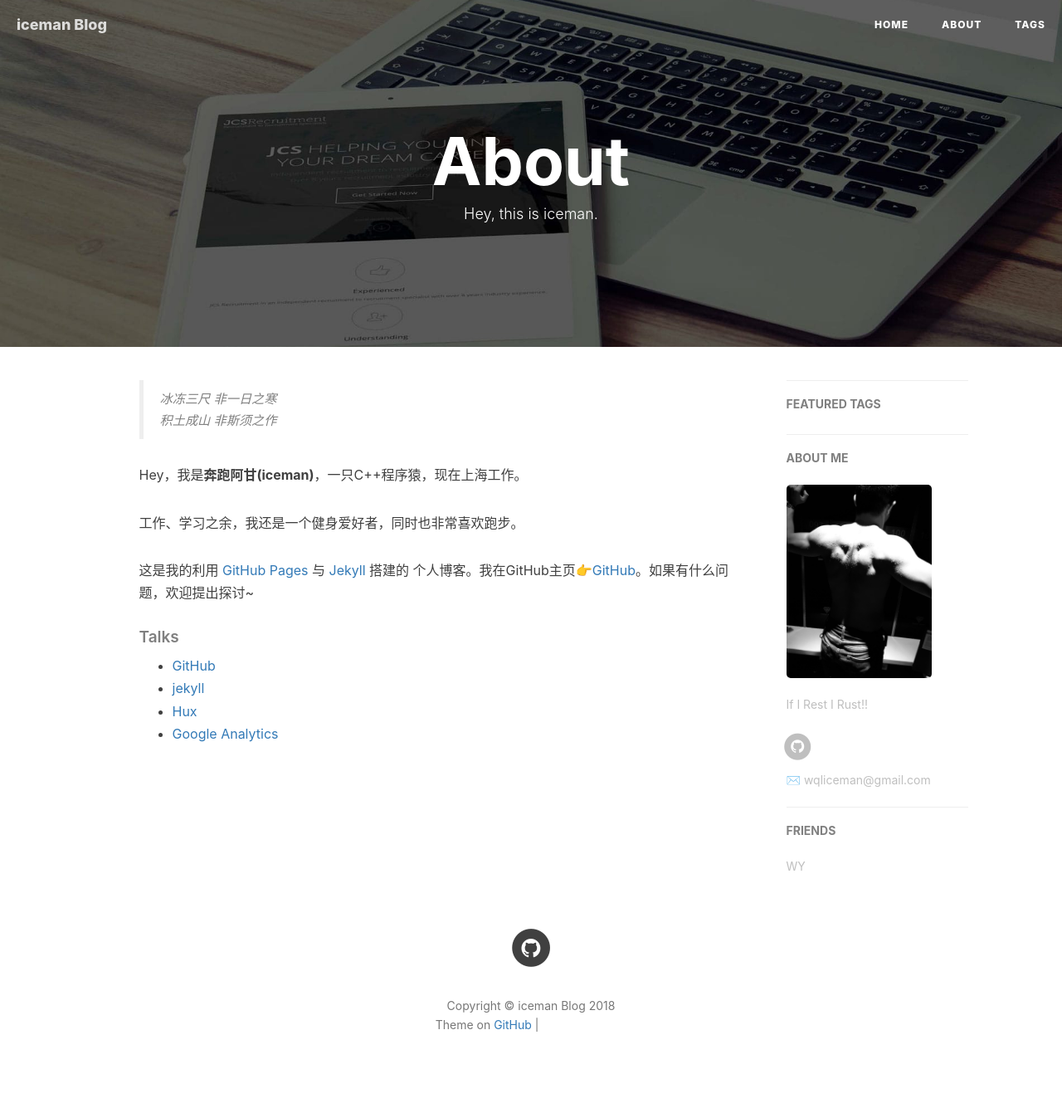
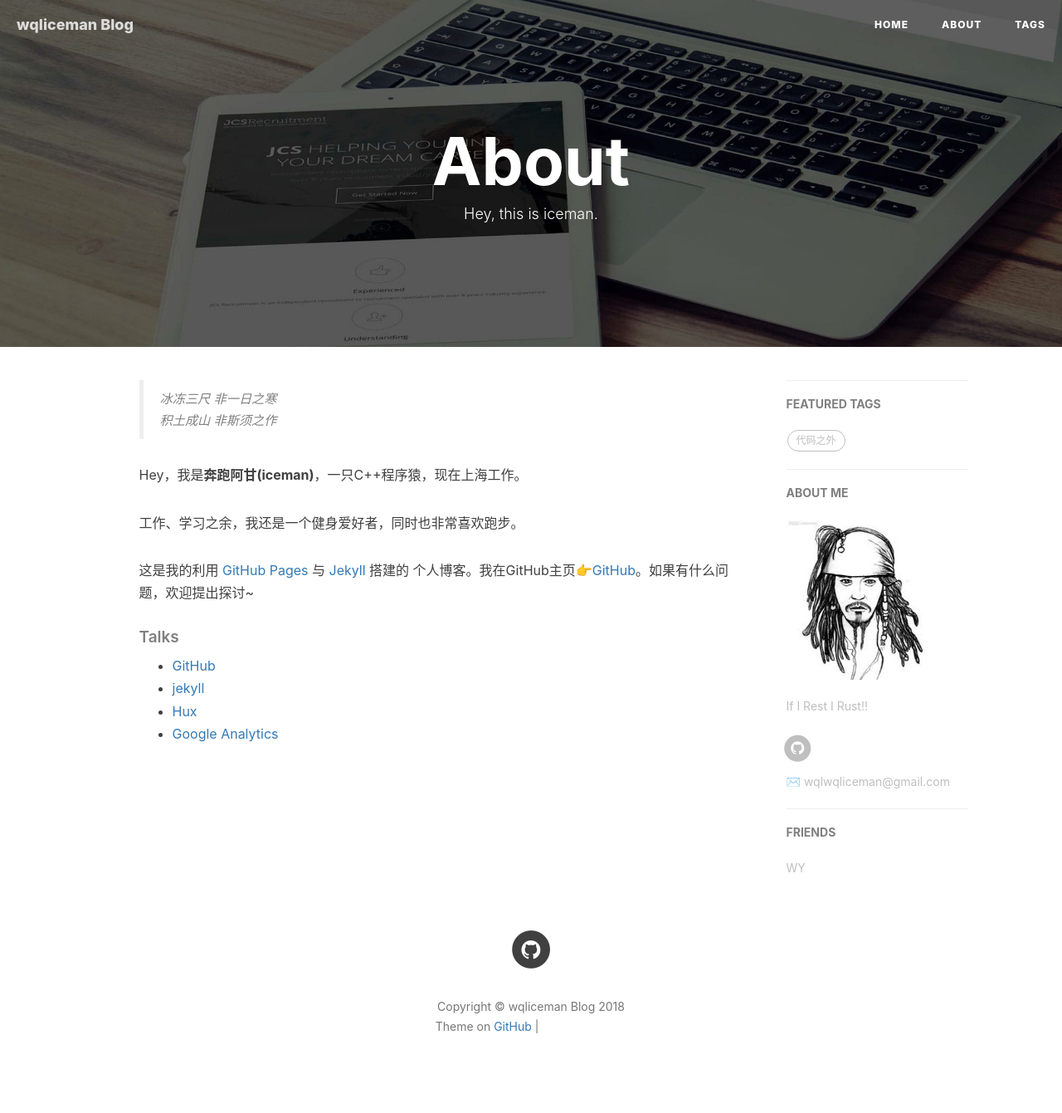
Before and after one commit to wqliceman/iceman.github.io, a Jekyll site: the page built from about.html, in a window 1280 px wide. Shown: the whole page at 83% size. Built offline with Jekyll 4.4.1, drawn with Linux system fonts in a browser that asks for light colours; nearby versions of some CDN libraries; comment, search, counter and statistics services are not loaded; grey boxes are pictures that could not be loaded.

```diff
--- a/CNAME
+++ b/CNAME
@@ -1 +1 @@
-iceman.github.io
+wqliceman.github.io
--- a/_config.yml
+++ b/_config.yml
@@ -1,13 +1,13 @@
 # Site settings
-title: iceman Blog
-SEOTitle: 奔跑阿甘的博客 | iceman Blog
+title: wqliceman Blog
+SEOTitle: 奔跑阿甘的博客 | wqliceman Blog
 header-img: img/post-bg-desk.jpg
-email: wqliceman@gmail.com
+email: wqlwqliceman@gmail.com
 description: "Every failure is leading towards success."
-keyword: "iceman blog, 奔跑阿甘的博客, iceman, wql, C++, Python, 健身"
-url: "https://iceman.github.io"          # your host, for absolute URL
+keyword: "wqliceman blog, 奔跑阿甘的博客, wqliceman, wql, C++, Python, 健身"
+url: "https://wqliceman.github.io"          # your host, for absolute URL
 baseurl: ""      # for example, '/blog' if your blog hosted on 'host/blog'
-github_repo: "https://github.com/wqliceman/iceman.github.io.git" # you code repository
+github_repo: "https://github.com/wqliceman/wqliceman.github.io.git" # you code repository
 
 # Sidebar settings
 sidebar: true                           # whether or not using Sidebar.
@@ -52,16 +52,16 @@ kramdown:
 
 # 评论系统
 # Disqus（https://disqus.com/）
-# disqus_username: iceman
+# disqus_username: wqliceman
 
 # Gitalk
 gitalk:
   enable: true    #是否开启Gitalk评论
   clientID: 7ea5deda4be4abd7154b                            #生成的clientID
   clientSecret: 2a0c74be4003a8bd9268af2502024830e71d0c9f    #生成的clientSecret
-  repo: iceman.github.io    #仓库名称
-  owner: wqliceman    #github用户名
-  admin: wqliceman
+  repo: wqliceman.github.io    #仓库名称
+  owner: wqlwqliceman    #github用户名
+  admin: wqlwqliceman
   distractionFreeMode: true #是否启用类似FB的阴影遮罩
 
 
@@ -95,6 +95,6 @@ service-worker: true
 friends: [
     {
         title: "WY",
-        href: "https://github.com/wqliceman"
+        href: "https://github.com/wqlwqliceman"
     }
 ]
```
Also changed, not shown: _posts/2018-05-18-有效提升职场竞争力.md (added, +60 -0 lines), _posts/2018-05-23-学习怎样学习.md (added, +57 -0 lines), _posts/2018-05-31-十步学习法.md (added, +109 -0 lines), README.md, img/about-BY-gentle.JPG.
